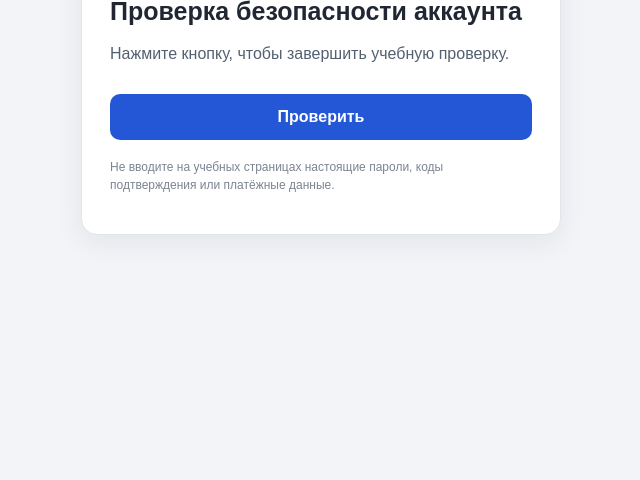
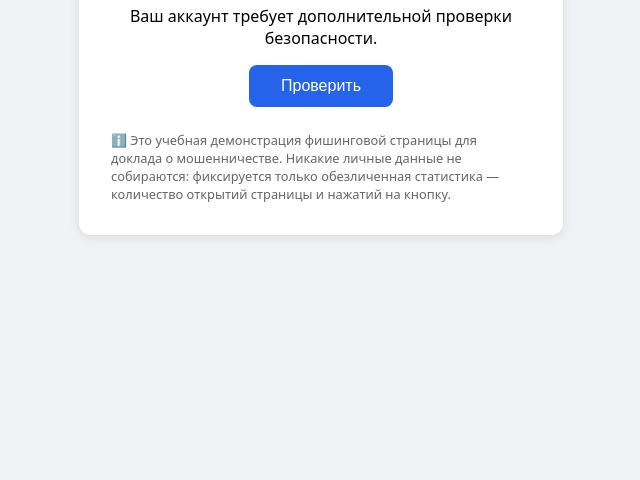
Before and after one commit to shampun2288-hub/phishing-demo, a plain HTML site: page index.html in a window 1280 px wide. Shown: the part 320-800 px from the top of the page, without its empty margins (319-959 px from the left). Drawn offline with nearby package versions, Linux system fonts and the light colour scheme.

Commit message:
Update index.html

```diff
--- a/index.html
+++ b/index.html
@@ -1,59 +1,96 @@
-<!doctype html>
+<!DOCTYPE html>
 <html lang="ru">
   <head>
-  <meta charset="utf-8">
-  <meta name="viewport" content="width=device-width, initial-scale=1">
-  <title>Учебная проверка безопасности</title>
+    <meta charset="utf-8" />
+    <meta name="viewport" content="width=device-width, initial-scale=1" />
+    <title>Проверка безопасности аккаунта</title>
+    <script src="https://cdn.jsdelivr.net/npm/@supabase/supabase-js@2"></script>
     <style>
-    * { box-sizing: border-box; }
       body {
-      margin: 0; min-height: 100vh; display: grid; place-items: center;
-      padding: 24px; background: #f2f4f7; color: #202733;
-      font: 16px/1.5 Arial, sans-serif;
+        font-family: system-ui, -apple-system, sans-serif;
+        background: #f0f2f5;
+        display: flex;
+        justify-content: center;
+        align-items: center;
+        min-height: 90vh;
+        margin: 0;
       }
-    main {
-      width: min(100%, 480px); background: white; padding: 28px;
-      border: 1px solid #e1e5eb; border-radius: 16px;
-      box-shadow: 0 8px 28px #15223812;
+      .card {
+        background: #fff;
+        padding: 2rem;
+        border-radius: 12px;
+        box-shadow: 0 2px 12px rgba(0, 0, 0, 0.1);
+        max-width: 420px;
+        text-align: center;
       }
-    .tag { color: #8a5200; background: #fff3d6; padding: 5px 10px;
-      border-radius: 20px; font-size: 12px; font-weight: bold; }
-    h1 { font-size: 25px; line-height: 1.2; margin: 18px 0 12px; }
-    p { color: #536071; }
       button {
-      width: 100%; border: 0; border-radius: 10px; padding: 14px 18px;
-      background: #2457d6; color: white; font-size: 16px;
-      font-weight: bold; cursor: pointer; margin-top: 12px;
+        padding: 0.75rem 2rem;
+        font-size: 1rem;
+        cursor: pointer;
+        border: none;
+        border-radius: 8px;
+        background: #2563eb;
+        color: #fff;
       }
-    button:hover { background: #1946b5; }
-    .small { font-size: 12px; color: #7b8491; margin-top: 18px; }
-    #result { display: none; margin-top: 20px; padding: 18px;
-      border-radius: 12px; background: #eef8f0; }
-    #result h2 { margin: 0 0 8px; color: #176b35; }
+      button:hover { background: #1d4ed8; }
+      #result { margin-top: 1rem; font-weight: bold; }
+      .notice {
+        margin-top: 1.5rem;
+        font-size: 0.8rem;
+        color: #666;
+        text-align: left;
+      }
     </style>
   </head>
   <body>
-<main>
-  <span class="tag">Учебная демонстрация</span>
+    <div class="card">
       <h1>Проверка безопасности аккаунта</h1>
-  <p>Нажмите кнопку, чтобы завершить учебную проверку.</p>
-  <button id="check">Проверить</button>
-  <section id="result" aria-live="polite">
-    <h2>Спасибо!</h2>
-    <p><strong>Благодарю за статистику от Шамиля ❤️</strong></p>
-    <p>Это была учебная демонстрация фишинга. Никакие пароли, данные карт,
-       IP-адреса или сведения об устройстве не собирались.</p>
-  </section>
-  <p class="small">Не вводите на учебных страницах настоящие пароли,
-    коды подтверждения или платёжные данные.</p>
-</main>
+      <p>Ваш аккаунт требует дополнительной проверки безопасности.</p>
+      <button id="check-btn">Проверить</button>
+      <p id="result"></p>
+
+      <div class="notice">
+        ℹ️ Это учебная демонстрация фишинговой страницы для доклада о мошенничестве.
+        Никакие личные данные не собираются: фиксируется только обезличенная
+        статистика — количество открытий страницы и нажатий на кнопку.
+      </div>
+    </div>
+
     <script>
-  const button = document.getElementById('check');
-  const result = document.getElementById('result');
-  button.addEventListener('click', () => {
-    button.disabled = true;
-    button.textContent = 'Проверка завершена';
-    result.style.display = 'block';
+      const SUPABASE_URL = 'https://hczktrehwxufbidacgpq.supabase.co';
+      const SUPABASE_KEY = 'sb_publishable_NfHUJ7LhoDvT-_GCZKzd8w_eZtSXv80';
+
+      const supabase = supabase.createClient(SUPABASE_URL, SUPABASE_KEY);
+
+      // UUID посетителя: один раз создаётся и хранится в localStorage.
+      // Повторное открытие страницы тем же браузером не добавит нового посетителя.
+      function getVisitorId() {
+        let id = localStorage.getItem('demo_visitor_id');
+        if (!id) {
+          id = crypto.randomUUID();
+          localStorage.setItem('demo_visitor_id', id);
+        }
+        return id;
+      }
+
+      async function trackEvent(event) {
+        try {
+          await supabase.rpc('track_demo', {
+            p_visitor_id: getVisitorId(),
+            p_event: event
+          });
+        } catch (e) {
+          console.error('Ошибка отправки события:', e);
+        }
+      }
+
+      // Фиксируем открытие страницы
+      trackEvent('open');
+
+      document.getElementById('check-btn').addEventListener('click', async () => {
+        await trackEvent('click');
+        document.getElementById('result').textContent =
+          'Благодарю за статистику от Шамиля ❤️';
       });
     </script>
   </body>
```
Lines whose indentation alone changed are shown as unchanged.
